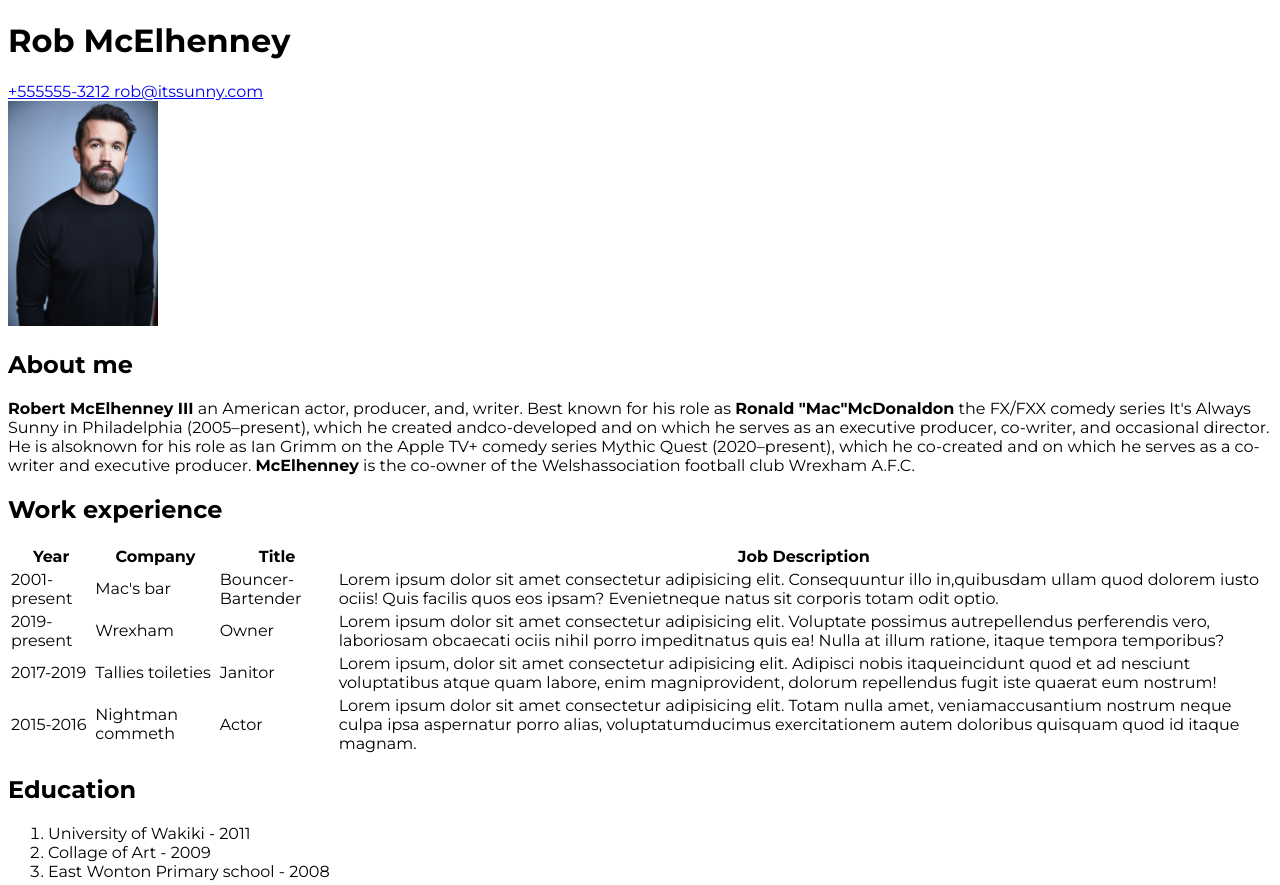
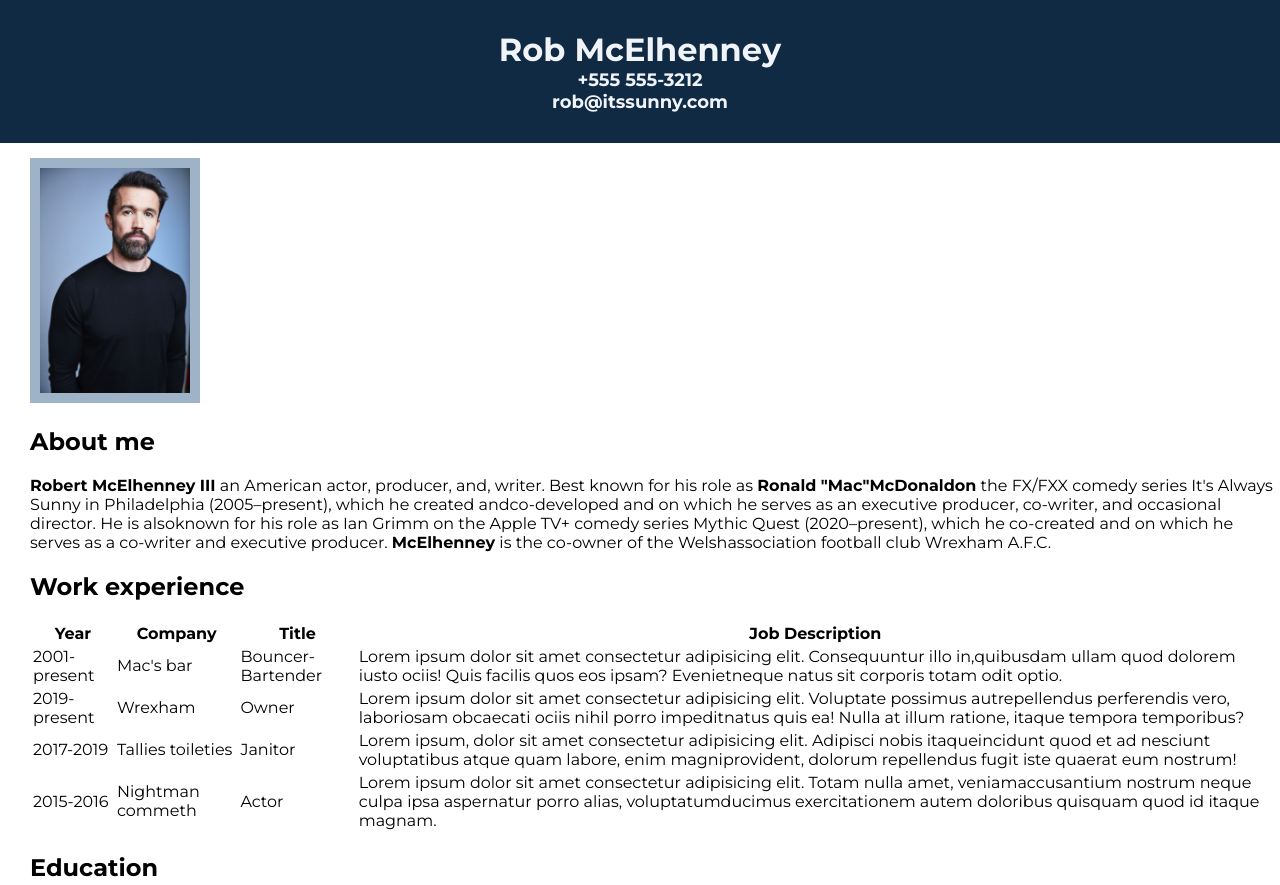
Before and after one commit to Some0ne3lse/robs-cv, a plain HTML site: page index.html in a window 1280 px wide. Shown: the top 885 px of the page. Drawn offline with Linux system fonts and the light colour scheme.

Commit message:
Start styling.

```diff
--- a/index.html
+++ b/index.html
@@ -18,12 +18,14 @@
       <h1>
         Rob McElhenney
       </h1>
-      <a class="contact" href="tel:+555555-3212">
-        +555555-3212
-      </a>
-      <a class="contact" href="mailto:rob@itssunny.com">
-        rob@itssunny.com
-      </a>
+      <div class="contact">
+        <a class="phone" href="tel:+555555-3212">
+          +555 555-3212
+        </a>
+        <a class="email" href="mailto:rob@itssunny.com">
+          rob@itssunny.com
+        </a>
+      </div>
     </div>
   </div>
   <div class="content">
--- a/styles.css
+++ b/styles.css
@@ -1,3 +1,47 @@
 * {
   font-family: Montserrat, system-ui, -apple-system, BlinkMacSystemFont, 'Segoe UI', Roboto, Oxygen, Ubuntu, Cantarell, 'Open Sans', 'Helvetica Neue', sans-serif;
 }
+
+body {
+  margin: 0;
+}
+
+h1 {
+  margin: 0;
+}
+
+.header {
+  background-color: #102A43;
+  color: #F0F4F8;
+  display: flex;
+  flex-direction: column;
+  align-items: center;
+  justify-content: center;
+}
+
+.info {
+  padding: 30px;
+}
+
+.contact {
+  display: flex;
+  flex-direction: column;
+  align-items: center;
+  justify-content: center;
+}
+
+.phone,
+.email {
+  text-decoration: none;
+  color: #F0F4F8;
+  font-size: large;
+  font-weight: 700;
+}
+
+.content {
+  padding: 15px 5px 15px 30px;
+}
+
+img {
+  border: 10px solid #9FB3C8;
+}
```
